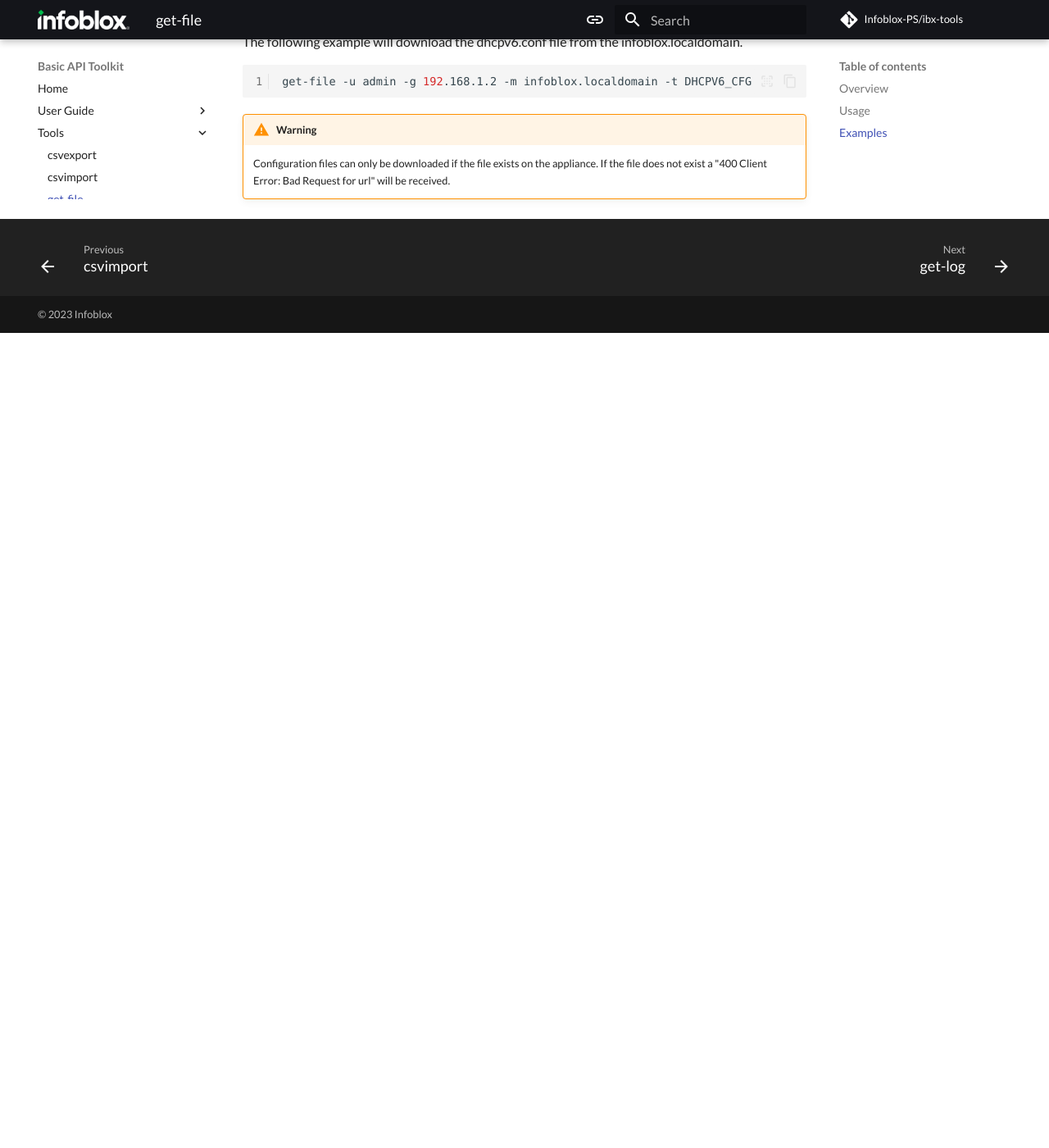
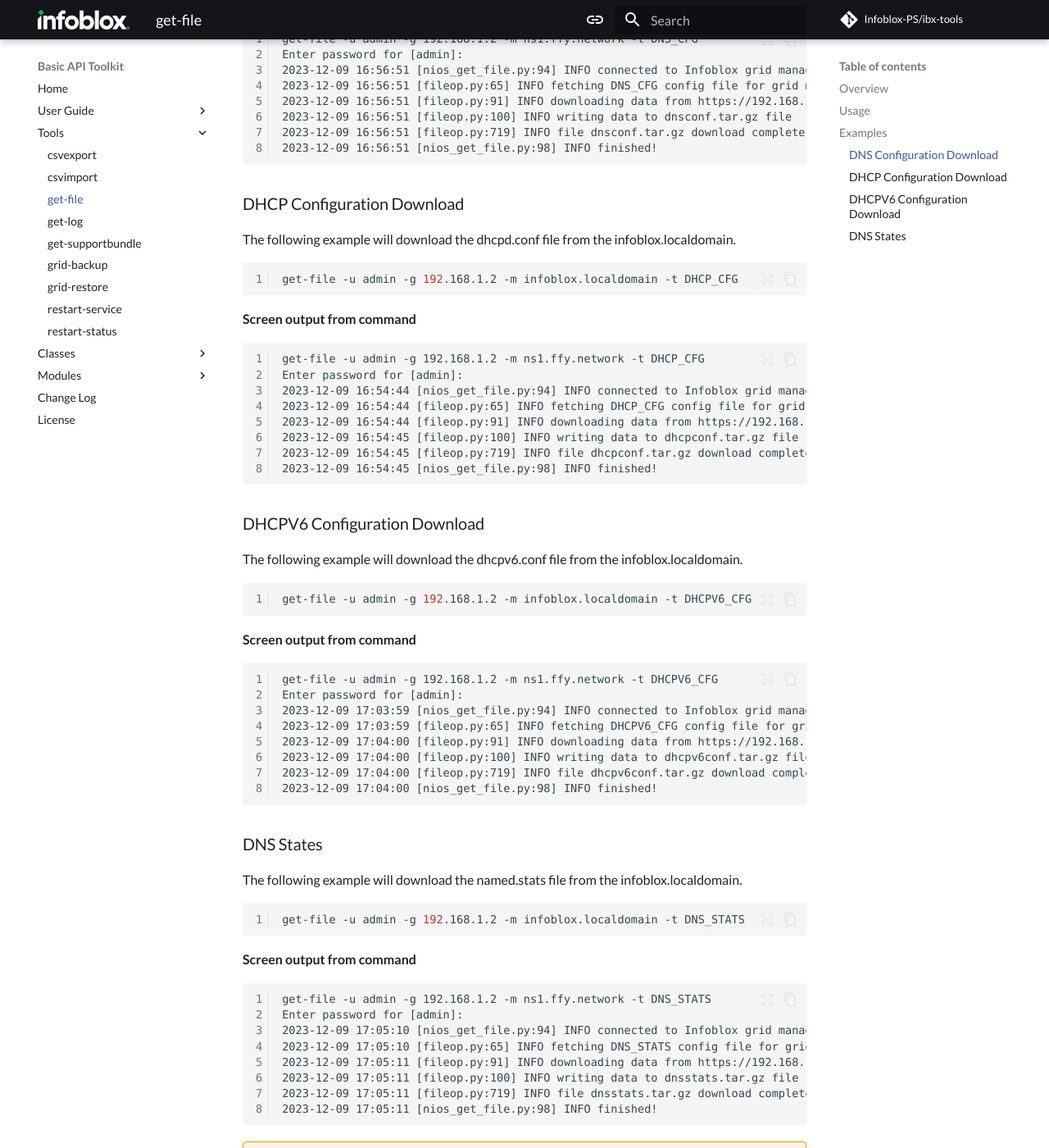
Before and after one commit to Infoblox-PS/ibx-sdk, an MkDocs documentation site: the page built from docs/examples/get_file.md, in a window 1280 px wide and 1400 px high, scrolled down 1094 px. Shown: the whole window at 82% size. Built offline with MkDocs 1.6.1 and Material for MkDocs 9.7.7, drawn with Linux system fonts in a browser that asks for light colours; some web fonts are replaced; comment, search, counter and statistics services are not loaded; before the commit the page ends 1500 px from its top, so only the background shows below that; some of the changed text lies outside the part shown.

Commit message:
Add download examples and warning to get_file.md
Expanded get_file.md documentation by adding specific command line examples for downloading DNS, DHCP, DHCPV6 configurations, and DNS stats. Each example includes the respective screen output. A warning about downloading non-existent files was also added.

````diff
--- a/docs/examples/get_file.md
+++ b/docs/examples/get_file.md
@@ -34,24 +34,88 @@
 
 ## Examples
 
+### DNS Configuration Download
+
 The following example will download the named.conf file from the infoblox.localdomain.
 
 ```sh
 get-file -u admin -g 192.168.1.2 -m infoblox.localdomain -t DNS_CFG
 ```
 
+**Screen output from command**
+
+```text
+get-file -u admin -g 192.168.1.2 -m ns1.ffy.network -t DNS_CFG
+Enter password for [admin]:
+2023-12-09 16:56:51 [nios_get_file.py:94] INFO connected to Infoblox grid manager 192.168.1.2
+2023-12-09 16:56:51 [fileop.py:65] INFO fetching DNS_CFG config file for grid member ns1.ffy.network
+2023-12-09 16:56:51 [fileop.py:91] INFO downloading data from https://192.168.1.2/http_direct_file_io/req_id-DOWNLOAD-1209225651240725/dnsConf.tar.gz
+2023-12-09 16:56:51 [fileop.py:100] INFO writing data to dnsconf.tar.gz file
+2023-12-09 16:56:51 [fileop.py:719] INFO file dnsconf.tar.gz download complete
+2023-12-09 16:56:51 [nios_get_file.py:98] INFO finished!
+```
+
+### DHCP Configuration Download
 The following example will download the dhcpd.conf file from the infoblox.localdomain.
 
 ```sh
 get-file -u admin -g 192.168.1.2 -m infoblox.localdomain -t DHCP_CFG
 ```
 
+**Screen output from command**
+
+```text
+get-file -u admin -g 192.168.1.2 -m ns1.ffy.network -t DHCP_CFG
+Enter password for [admin]:
+2023-12-09 16:54:44 [nios_get_file.py:94] INFO connected to Infoblox grid manager 192.168.1.2
+2023-12-09 16:54:44 [fileop.py:65] INFO fetching DHCP_CFG config file for grid member ns1.ffy.network
+2023-12-09 16:54:44 [fileop.py:91] INFO downloading data from https://192.168.1.2/http_direct_file_io/req_id-DOWNLOAD-1209225444728578/dhcpConf.tar.gz
+2023-12-09 16:54:45 [fileop.py:100] INFO writing data to dhcpconf.tar.gz file
+2023-12-09 16:54:45 [fileop.py:719] INFO file dhcpconf.tar.gz download complete
+2023-12-09 16:54:45 [nios_get_file.py:98] INFO finished!
+```
+
+### DHCPV6 Configuration Download
 The following example will download the dhcpv6.conf file from the infoblox.localdomain.
 
 ```sh
 get-file -u admin -g 192.168.1.2 -m infoblox.localdomain -t DHCPV6_CFG
 ```
 
+**Screen output from command**
+
+```text
+get-file -u admin -g 192.168.1.2 -m ns1.ffy.network -t DHCPV6_CFG
+Enter password for [admin]:
+2023-12-09 17:03:59 [nios_get_file.py:94] INFO connected to Infoblox grid manager 192.168.1.2
+2023-12-09 17:03:59 [fileop.py:65] INFO fetching DHCPV6_CFG config file for grid member ns1.ffy.network
+2023-12-09 17:04:00 [fileop.py:91] INFO downloading data from https://192.168.1.2/http_direct_file_io/req_id-DOWNLOAD-1209230400019222/dhcpv6Conf.tar.gz
+2023-12-09 17:04:00 [fileop.py:100] INFO writing data to dhcpv6conf.tar.gz file
+2023-12-09 17:04:00 [fileop.py:719] INFO file dhcpv6conf.tar.gz download complete
+2023-12-09 17:04:00 [nios_get_file.py:98] INFO finished!
+```
+
+### DNS States
+
+The following example will download the named.stats file from the infoblox.localdomain.
+
+```sh
+get-file -u admin -g 192.168.1.2 -m infoblox.localdomain -t DNS_STATS
+```
+
+**Screen output from command**
+
+```text
+get-file -u admin -g 192.168.1.2 -m ns1.ffy.network -t DNS_STATS
+Enter password for [admin]:
+2023-12-09 17:05:10 [nios_get_file.py:94] INFO connected to Infoblox grid manager 192.168.1.2
+2023-12-09 17:05:10 [fileop.py:65] INFO fetching DNS_STATS config file for grid member ns1.ffy.network
+2023-12-09 17:05:11 [fileop.py:91] INFO downloading data from https://192.168.1.2/http_direct_file_io/req_id-DOWNLOAD-1209230510855236/dnsStats.tar.gz
+2023-12-09 17:05:11 [fileop.py:100] INFO writing data to dnsstats.tar.gz file
+2023-12-09 17:05:11 [fileop.py:719] INFO file dnsstats.tar.gz download complete
+2023-12-09 17:05:11 [nios_get_file.py:98] INFO finished!
+```
+
 !!! Warning
     Configuration files can only be downloaded if the file exists on the appliance.  If the file does not exist a
     "400 Client Error: Bad Request for url" will be received.
````
